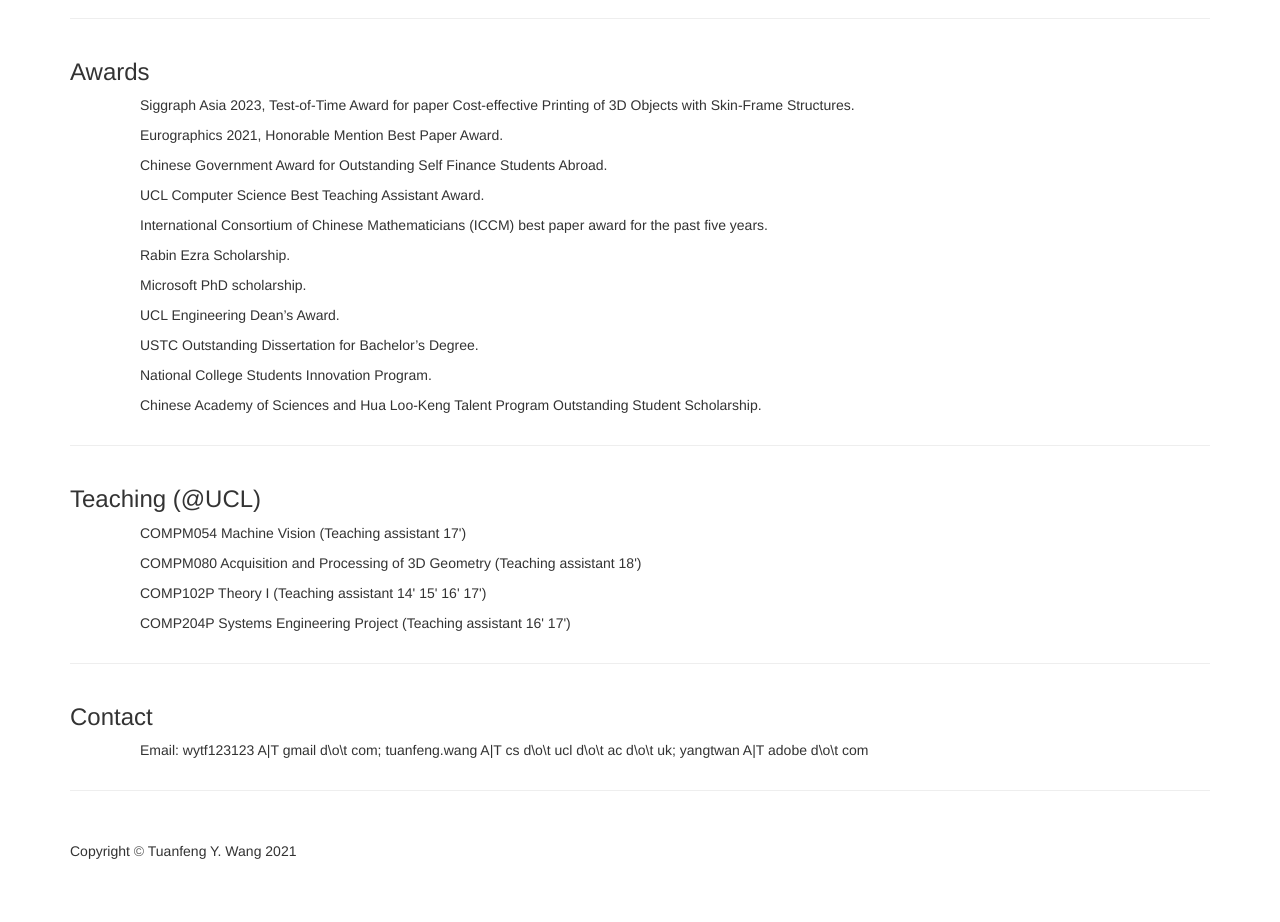
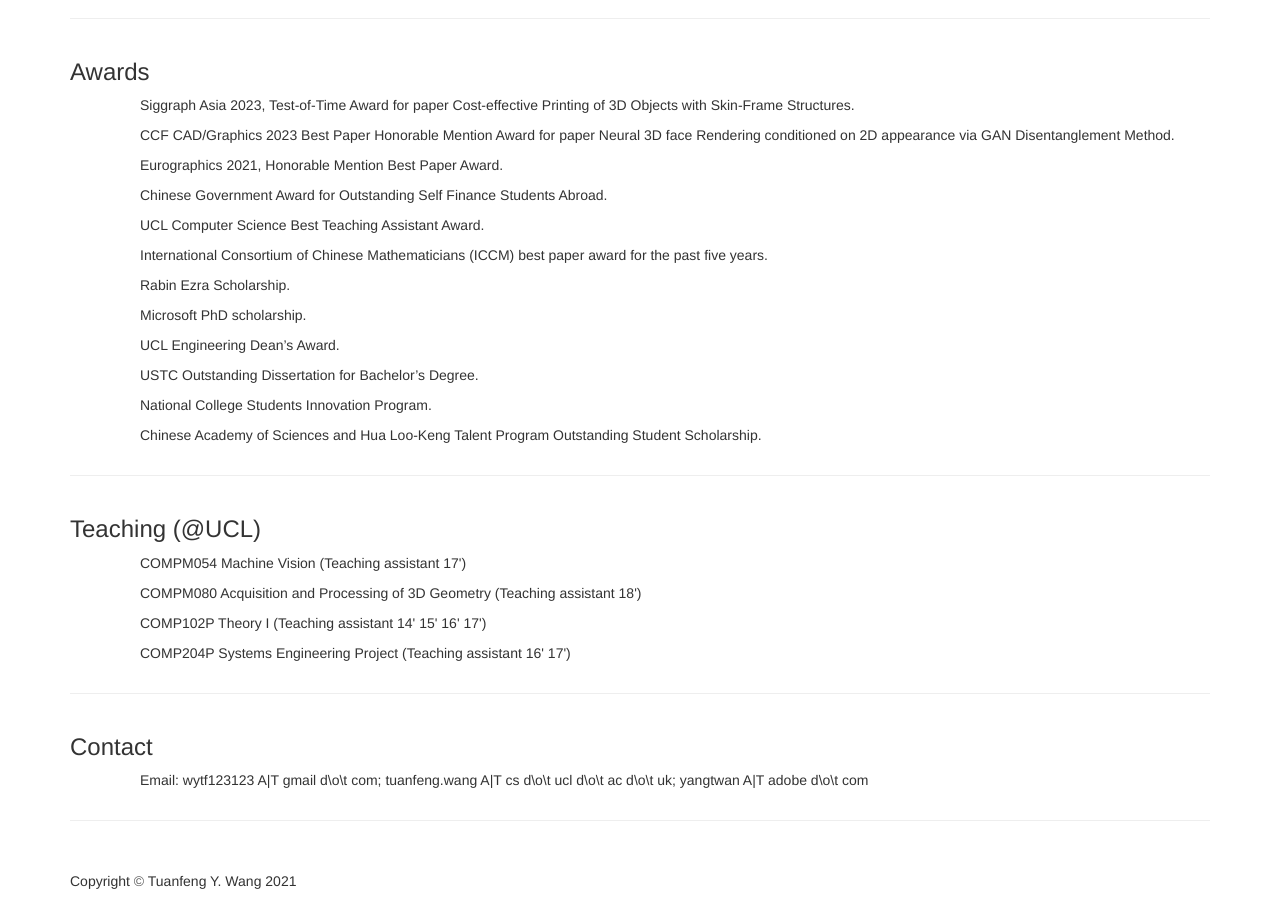
Before and after one commit to tuanfeng/tuanfeng.github.io, a plain HTML site: page index.html in a window 1280 px wide. Shown: the part 4280-5202 px from the top of the page. Drawn offline with Linux system fonts and the light colour scheme.

Commit message:
Update index.html

```diff
--- a/index.html
+++ b/index.html
@@ -430,6 +430,7 @@
 
 
                 <p style="margin-left:5em;" > Siggraph Asia 2023, Test-of-Time Award for paper Cost-effective Printing of 3D Objects with Skin-Frame Structures.</p>
+                <p style="margin-left:5em;" > CCF CAD/Graphics 2023 Best Paper Honorable Mention Award for paper Neural 3D face Rendering conditioned on 2D appearance via GAN Disentanglement Method.</p>
                 <p style="margin-left:5em;" > Eurographics 2021, Honorable Mention Best Paper Award.</p>
                 <p style="margin-left:5em;" > Chinese Government Award for Outstanding Self Finance Students Abroad.</p>
                 <p style="margin-left:5em;" > UCL Computer Science Best Teaching Assistant Award.</p>
```
